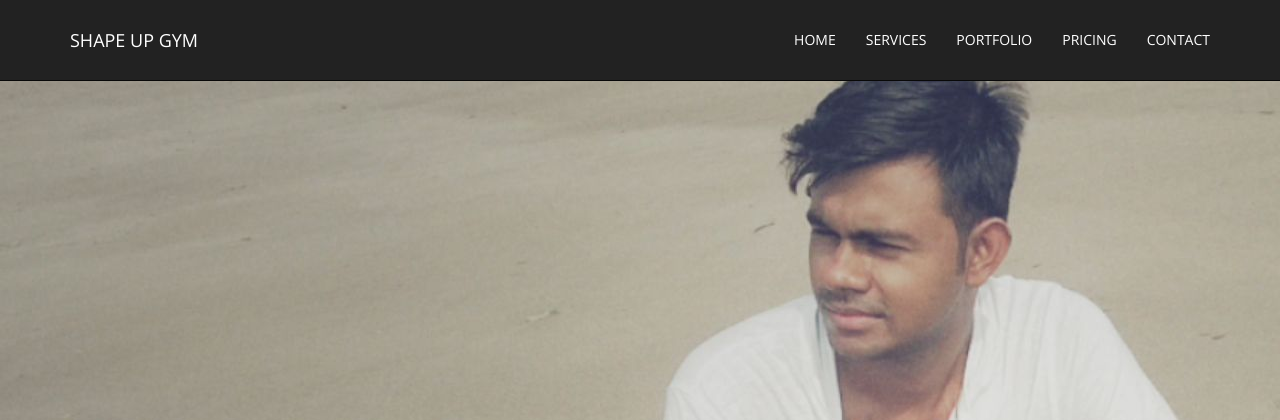
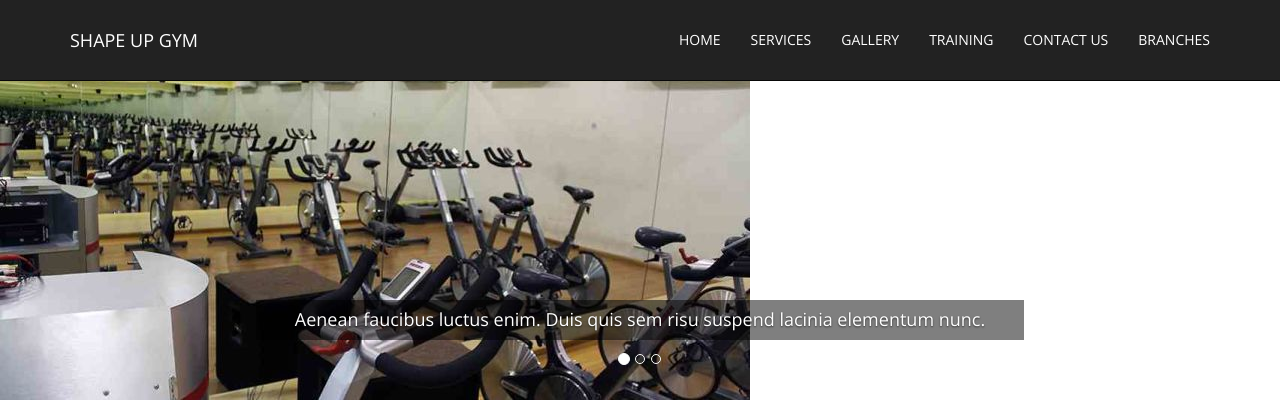
Before and after one commit to atulko/newJim, a web app: page / in a window 1280 px wide. Shown: the top 420 px of the page. Run offline with its HTML, style and script files only (its server is not run), Linux system fonts and the light colour scheme; data that the repository does not hold is empty.

Commit message:
pages updated

```diff
--- a/JimManagement/WebContent/index.html
+++ b/JimManagement/WebContent/index.html
@@ -35,9 +35,10 @@
                 <ul class="nav navbar-nav navbar-right">
                     <li><a href="index.html">HOME</a></li>
                      <li><a href="services.html">SERVICES</a></li>
-                    <li><a href="portfolio.html">PORTFOLIO</a></li>
-                     <li><a href="pricing.html">PRICING</a></li>
-                      <li><a href="contact.html">CONTACT</a></li>
+                    <li><a href="portfolio.html">GALLERY</a></li>
+                     <li><a href="pricing.html">TRAINING</a></li>
+                      <li><a href="contact.html">CONTACT US</a></li>
+                      <li><a href="contact.html">BRANCHES</a></li>
                 </ul>
             </div>
 
```
Also changed, not shown: JimManagement/WebContent/assets/img/1.jpg, JimManagement/WebContent/assets/img/2.jpg, JimManagement/WebContent/assets/img/3.jpg.
